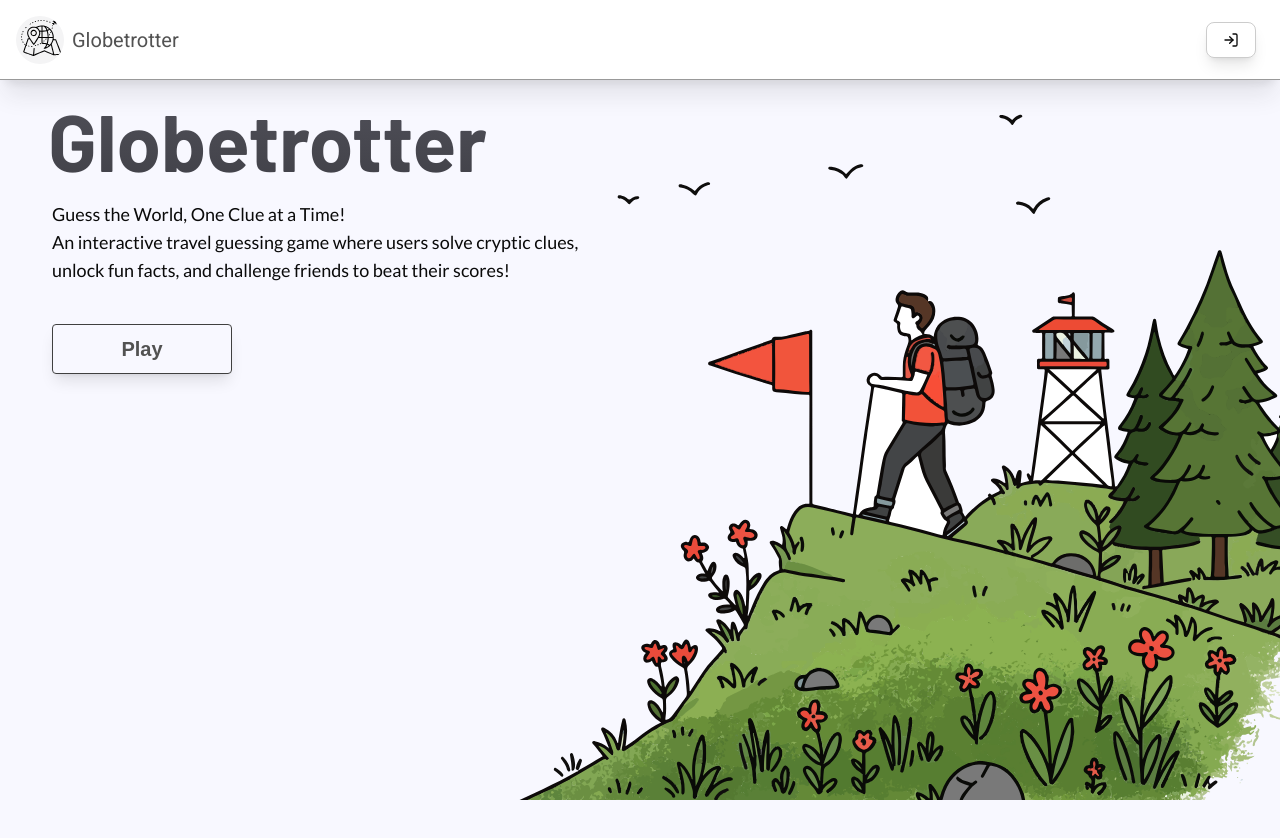
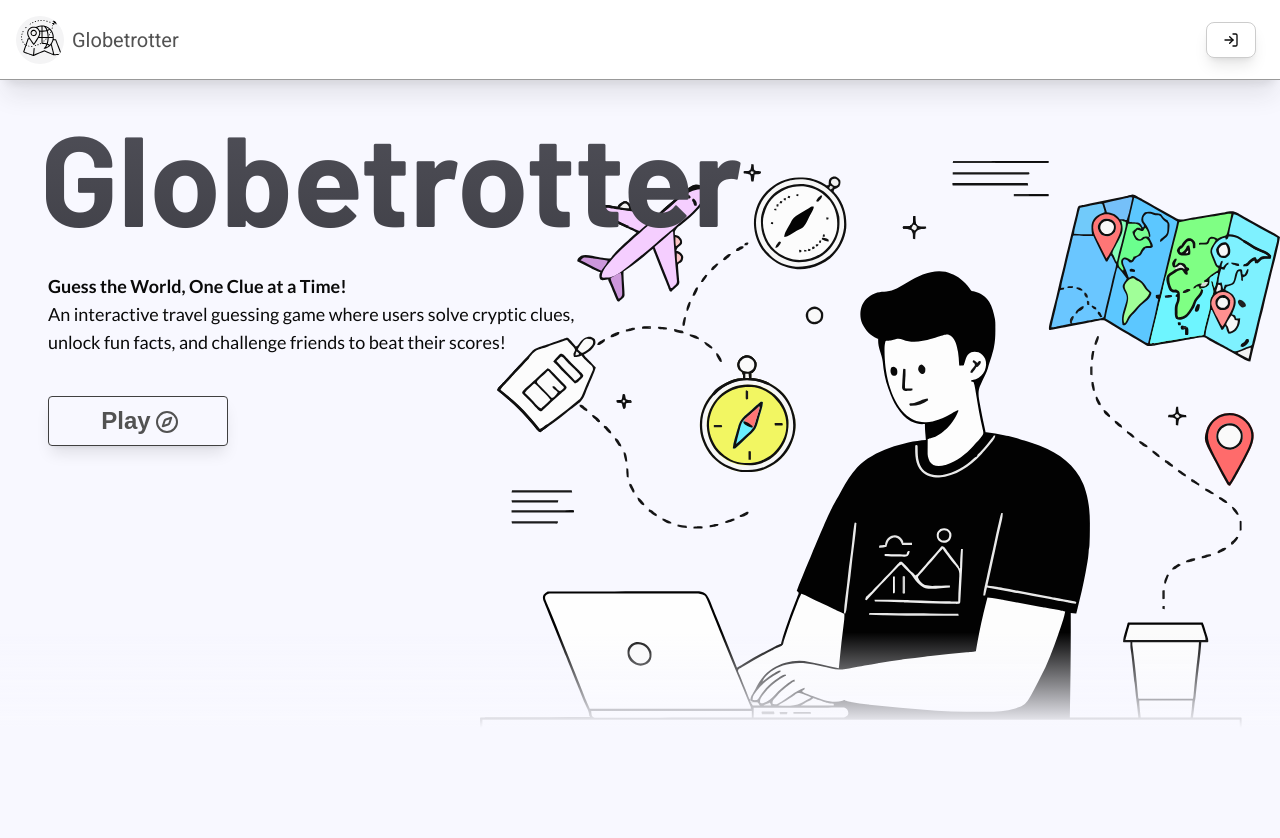
Before and after one commit to singhxayush/globetrotter-challenge, a Next.js app: page / in a window 1280 px wide. Shown: the top 838 px of the page. Built offline with nearby package versions, Linux system fonts and the light colour scheme; no server answers; what tailwindcss-motion would draw is missing.

Commit message:
Landing page reponsive

```diff
--- a/src/app/globals.css
+++ b/src/app/globals.css
@@ -98,7 +98,7 @@ body {
 .landing_section {
   background: #f8f8ff;
   width: 100%;
-  height: 100dvh;
+  height: 100vh;
 }
 
 /* MOUSE SCROLL ANIMATION */
@@ -181,3 +181,8 @@ body {
     opacity: 0.5;
   }
 }
+
+.section1_bottom_fade_bottom {
+  background: linear-gradient(to top, #f8f8ff 30%, #00000000 70%);
+  z-index: 1050;
+}
--- a/src/app/page.tsx
+++ b/src/app/page.tsx
@@ -50,7 +50,7 @@ const HomePage = async () => {
           />
           <h1
             className={cn(
-              "text-neutral-600 text-xl font-normal",
+              "text-neutral-600 text-xl font-normal sm:block hidden",
               fontRoboto.className
             )}
           >
@@ -77,11 +77,11 @@ const HomePage = async () => {
       </nav>
 
       <section className="landing_section relative overflow-hidden">
-        <div className="absolute z-10">
-          <div className="w-[100dvw] h-[100dvh] flex flex-col mt-20 items-start sm:ml-10 pl-2 backdrop-blur-sm sm:backdrop-blur-0">
+        <div className="absolute z-[1000]">
+          <div className="w-[100dvw] h-[100vh] bg-[#F8F8FF]/20 sm:bg-transparent flex flex-col mt-20 items-center sm:items-start sm:pl-10 pl-0 backdrop-blur-sm md:backdrop-blur-[2px] lg:backdrop-blur-0">
             <h1
               className={cn(
-                "text-[3.5rem] sm:text-[5rem] font-semibold bg-gradient-to-b from-zinc-600 to-zinc-700 text-transparent bg-clip-text motion-preset-focus-lg -motion-translate-y-in-25 motion-duration-[1s]",
+                "text-[3.5rem] text-left sm:text-center sm:text-[7rem] md:text-[8rem] font-semibold bg-gradient-to-b from-zinc-600 to-zinc-700 text-transparent bg-clip-text motion-preset-focus-lg -motion-translate-y-in-25 motion-duration-[1s] transition-all duration-500",
                 Headerfont.className
               )}
             >
@@ -90,12 +90,12 @@ const HomePage = async () => {
 
             <p
               className={cn(
-                "text-sm sm:text-lg ml-1 mb-10 text-start motion-preset-focus-lg motion-delay-[0.3s] -motion-translate-y-in-25 motion-duration-[1.2s]",
+                "text-[12px] sm:text-lg mx-2 sm:ml-2 text-center sm:text-start mb-10 motion-preset-focus-lg motion-delay-[0.3s] -motion-translate-y-in-25 motion-duration-[1.2s]",
                 fontLato.className
               )}
               style={{fontWeight: "0.1pt"}}
             >
-              Guess the World, One Clue at a Time!
+              <b>Guess the World, One Clue at a Time!</b>
               <br />
               An interactive travel guessing game where users solve cryptic
               clues,
@@ -107,15 +107,17 @@ const HomePage = async () => {
           </div>
         </div>
 
-        <div className="absolute -bottom-20 -right-36">
+        <div className="absolute bottom-0 right-0">
           <Image
-            src="/landing.svg"
+            src="/landing1.svg"
             alt="landing"
             width={1000}
             height={1000}
-            className="scale-x-[-1.4] scale-y-[1.4] sm:scale-x-[-0.85] sm:scale-y-[0.85] pointer-events-none"
+            className="pointer-events-none scale-[1.7] xs:scale-[1.4] sm:scale-[1.2] md:scale-[0.8] lg:scale-[0.8] origin-bottom-right translate-x-[7rem] sm:translate-x-0 transition-all duration-500"
           />
         </div>
+
+        <div className="section1_bottom_fade_bottom absolute bottom-0 left-0 w-full h-[30%]" />
       </section>
       <section className="landing_section"></section>
       <section className="landing_section"></section>
--- a/src/components/HomepagePlayButton.tsx
+++ b/src/components/HomepagePlayButton.tsx
@@ -2,6 +2,7 @@
 
 import React from "react";
 import {Button} from "./ui/button";
+import {Compass} from "lucide-react";
 
 const HomepagePlayButton = () => {
   const handleButtonClick = () => {
@@ -11,13 +12,16 @@ const HomepagePlayButton = () => {
     <Button
       onClick={handleButtonClick}
       type="submit"
-      className="border-spacing-4 border-[0.7pt] border-neutral-700 sm:ml-1
-                    w-[180px] h-[50px] group-hover text-neutral-600 bg-transparent hover:bg-[#F8F8FF/10]
+      className="border-spacing-4 border-[0.7pt] border-neutral-700 sm:ml-2
+                    w-[180px] h-[50px] group-hover text-neutral-600 bg-[#F8F8FF]/60
                     px-4 py-2 hover:cursor-pointer shadow-lg hover:bg-white-500 active:shadow-none
-                    shadow-white-400/30 active:bg-white-700 transition-all active:scale-[0.99] text-xl backdrop-blur-sm
+                    shadow-white-400/30 active:bg-white-700 transition-all active:scale-[0.99] text-2xl backdrop-blur-sm
                     font-bold rounded-sm motion-preset-focus-lg motion-delay-[0.6s] -motion-translate-y-in-25 motion-duration-[1.2s]"
     >
-      Play
+      <span className="flex items-center gap-2">
+        Play
+        <Compass className="scale-[1.5] translate-y-[1px]" />
+      </span>
     </Button>
   );
 };
--- a/src/components/NarDropdown.tsx
+++ b/src/components/NarDropdown.tsx
@@ -67,7 +67,7 @@ export function NavDropdown({handleSignOut, session}: NavDropdownPros) {
           </svg>
         </Button>
       </DropdownMenuTrigger>
-      <DropdownMenuContent className="w-[100dvw] sm:w-56 mt-[18px] z-[2000] mr-2 rounded-none">
+      <DropdownMenuContent className="w-[100dvw] xs:w-56 mt-[18px] z-[2000] mr-2 rounded-none">
         <DropdownMenuLabel>{session?.user?.name}</DropdownMenuLabel>
         <DropdownMenuSeparator />
         <DropdownMenuGroup>
--- a/tailwind.config.ts
+++ b/tailwind.config.ts
@@ -11,6 +11,9 @@ export default {
   ],
   theme: {
     extend: {
+      screens: {
+        xs: "450px",
+      },
       keyframes: {
         "caret-blink": {
           "0%,70%,100%": {opacity: "1"},
```
Also changed, not shown: public/landing1.svg (added).
